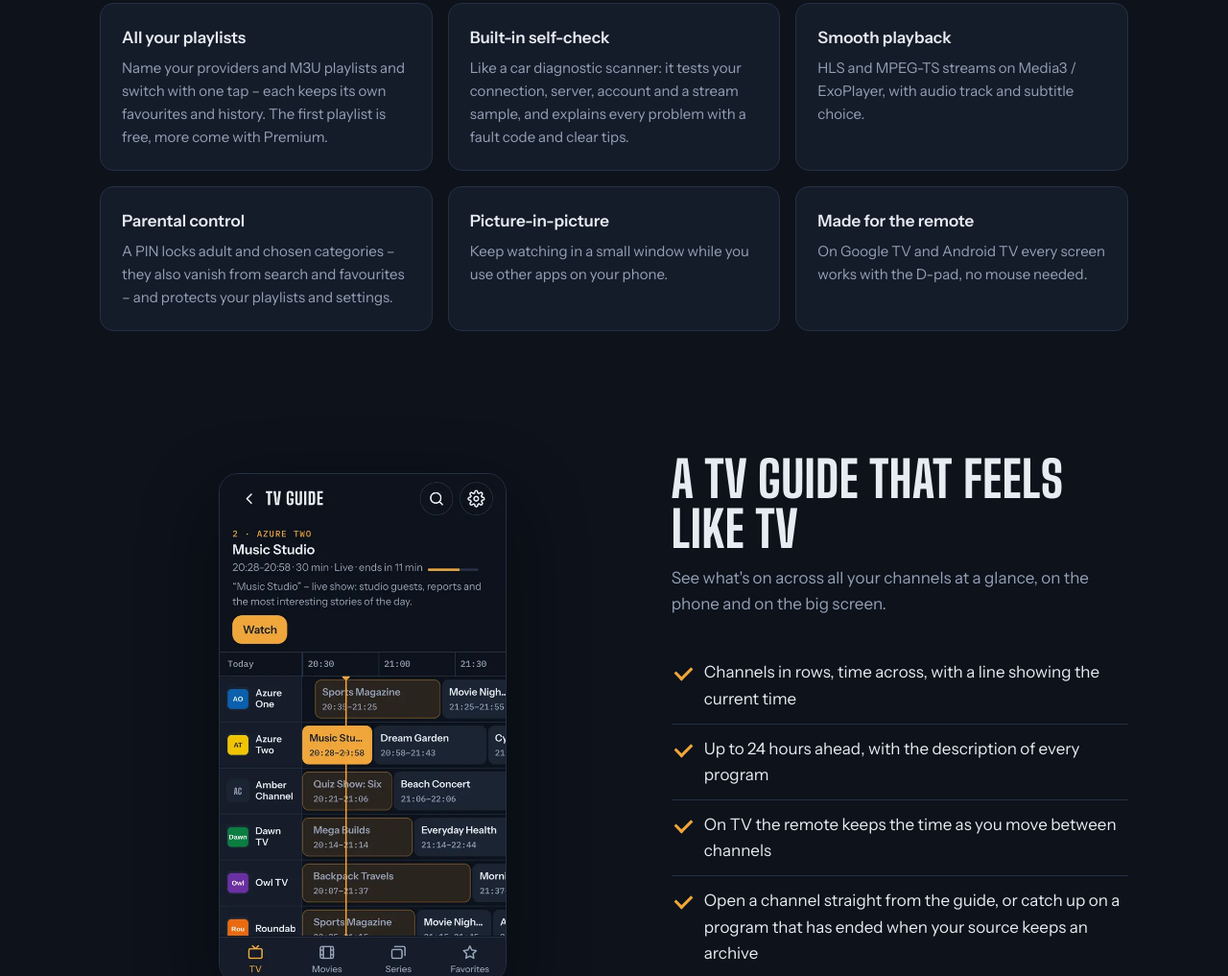
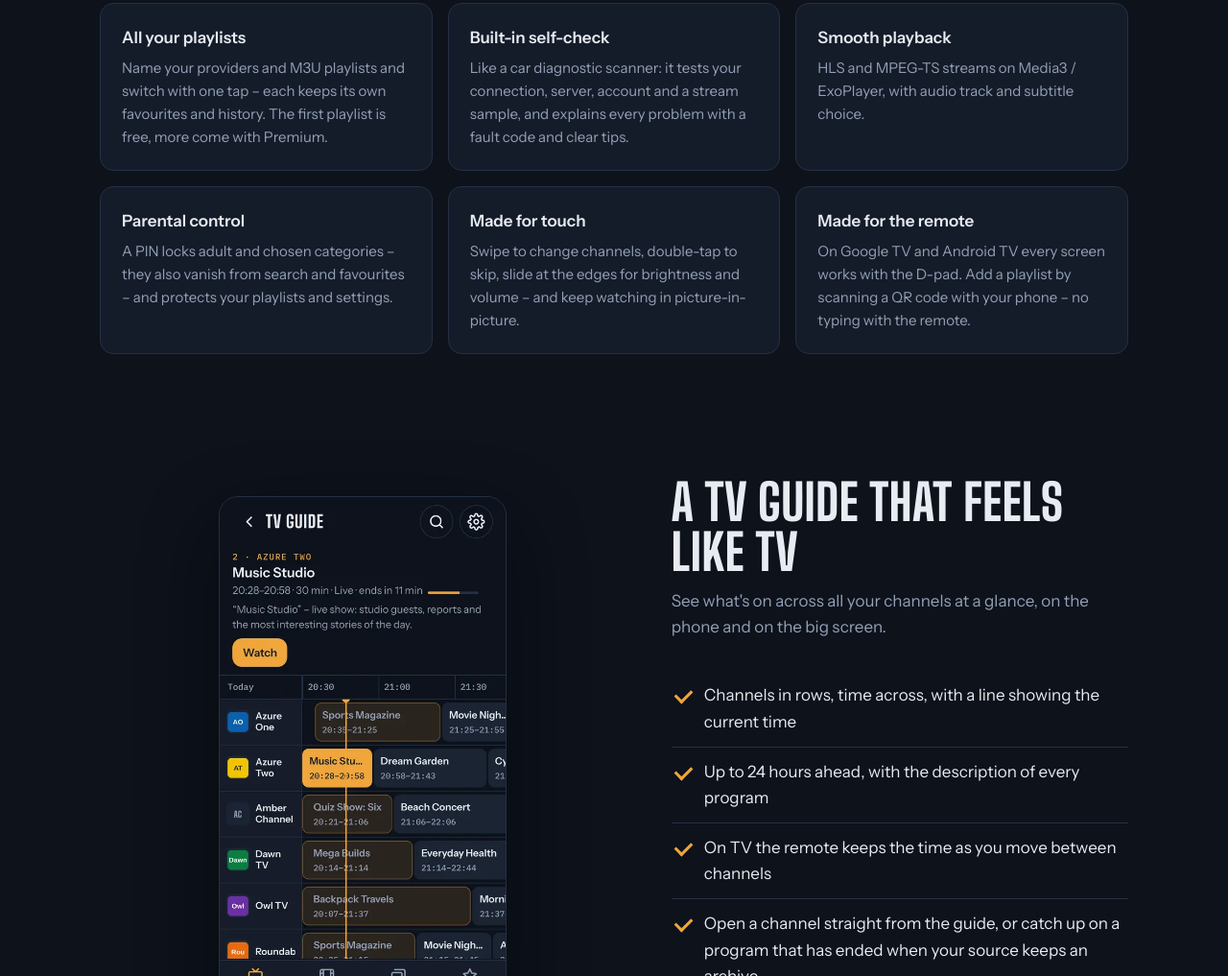
Before and after one commit to surf-iptv/site, a plain HTML site: page index.html in a window 1280 px wide. Shown: the part 1244-2261 px from the top of the page at 96% size. Drawn offline with Linux system fonts and the light colour scheme.

Commit message:
Kod QR i gesty na stronie i w polityce prywatności
Co-Authored-By: Claude Opus 5.5 <noreply@anthropic.com>
Claude-Session: https://claude.ai/code/session_018uVMYJmemNefUsepzF74aB

```diff
--- a/index.html
+++ b/index.html
@@ -59,8 +59,8 @@
         <div class="card"><h3>Built-in self-check</h3><p>Like a car diagnostic scanner: it tests your connection, server, account and a stream sample, and explains every problem with a fault code and clear tips.</p></div>
         <div class="card"><h3>Smooth playback</h3><p>HLS and MPEG-TS streams on Media3 / ExoPlayer, with audio track and subtitle choice.</p></div>
         <div class="card"><h3>Parental control</h3><p>A PIN locks adult and chosen categories – they also vanish from search and favourites – and protects your playlists and settings.</p></div>
-        <div class="card"><h3>Picture-in-picture</h3><p>Keep watching in a small window while you use other apps on your phone.</p></div>
-        <div class="card"><h3>Made for the remote</h3><p>On Google TV and Android TV every screen works with the D-pad, no mouse needed.</p></div>
+        <div class="card"><h3>Made for touch</h3><p>Swipe to change channels, double-tap to skip, slide at the edges for brightness and volume – and keep watching in picture-in-picture.</p></div>
+        <div class="card"><h3>Made for the remote</h3><p>On Google TV and Android TV every screen works with the D-pad. Add a playlist by scanning a QR code with your phone – no typing with the remote.</p></div>
       </div>
     </div>
   </section>
```
Also changed, not shown: privacy/index.html (+2 -2 lines).
